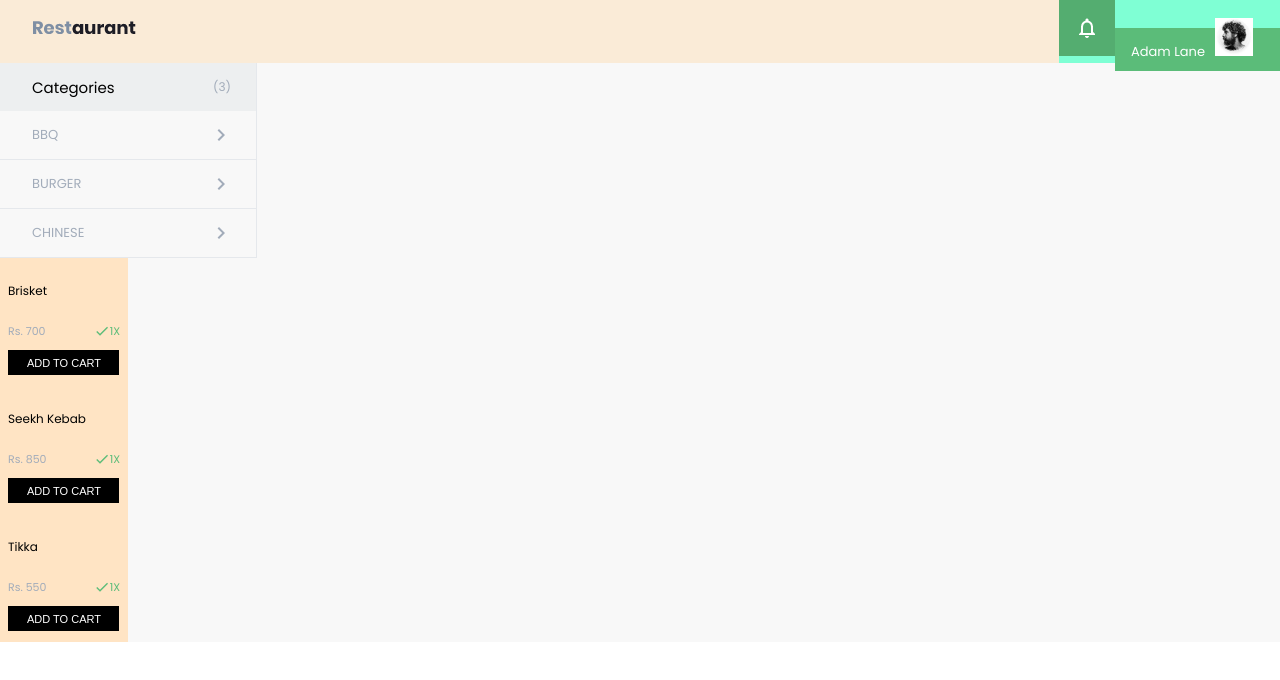
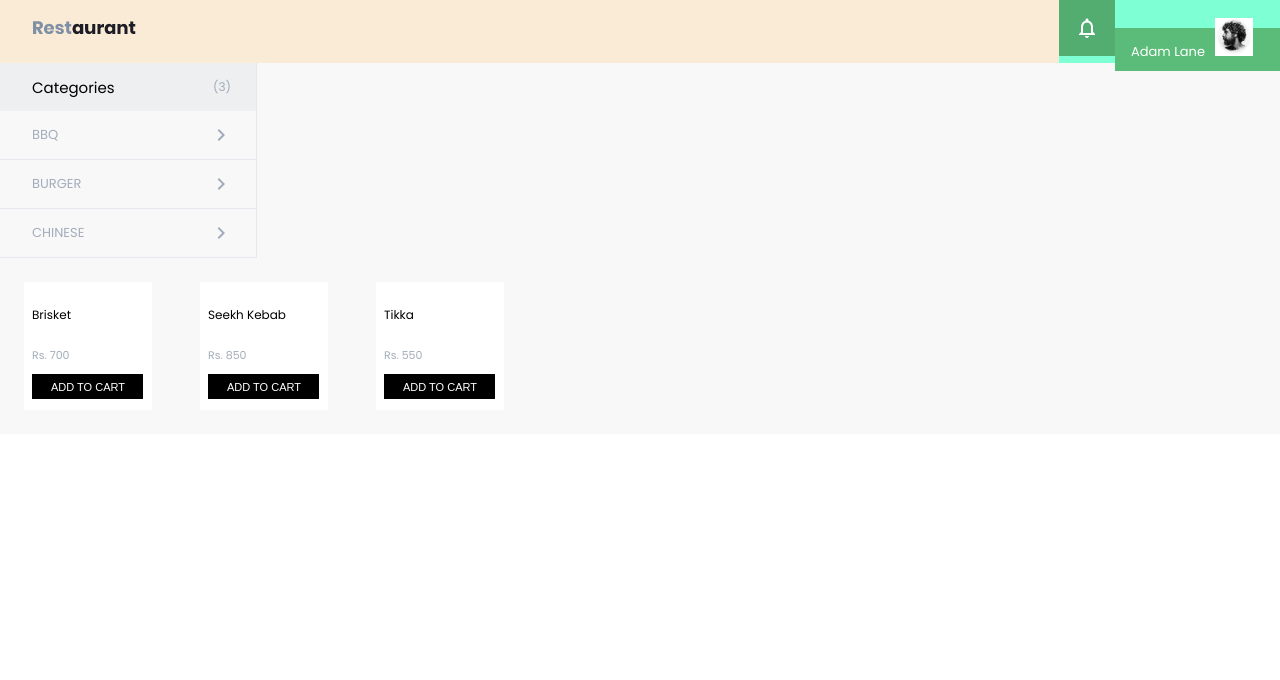
Before and after one commit to amnajah99/Restaurant, a React (Create React App) app: page / in a window 1280 px wide. Shown: the top 680 px of the page. Built offline with nearby package versions, Linux system fonts and the light colour scheme.

Commit message:
add flexbox to menu cards

```diff
--- a/src/Components/Menu.css
+++ b/src/Components/Menu.css
@@ -1,4 +1,5 @@
 .menu {
-    width: 35%;
-
+    /* width: 35%; */
+    display: flex;
+    flex-wrap: wrap;
 }
--- a/src/Components/Menu.js
+++ b/src/Components/Menu.js
@@ -1,5 +1,6 @@
 import { useState } from "react";
 import MenuCard from "./MenuCard";
+import './Menu.css';
 
 const Menu = ({items}) => {
     console.log(items[0]);
@@ -9,7 +10,7 @@ const Menu = ({items}) => {
         );
     })
     return (
-        <div className="Menu">
+        <div className="menu">
             {menuCard}
         </div>
     );
--- a/src/Components/MenuCard.css
+++ b/src/Components/MenuCard.css
@@ -1,8 +1,9 @@
 .menu-card {
-    background-color: bisque;
+    background-color: #ffffff;
     height: 112px;
     width: 112px;
     padding: 8px;
+    margin: 24px;
 }
 .menu-card-title {
     font-size: 12px;
@@ -20,7 +21,8 @@
 }
 .menu-card-amount {
     color: #5bbc79;
-    display: flex;
+    display: none;
+    /* display: flex; */
     align-items: flex-start;
 }
 .add-to-cart-btn {
--- a/src/Components/MenuCard.js
+++ b/src/Components/MenuCard.js
@@ -5,11 +5,13 @@ const MenuCard = ({ name, price }) => {
     return (
         <div className="menu-card">
             <div className='menu-card-title'>{name}</div>
-            <div className='menu-card-details'>
-                <div className='menu-card-price'>Rs. {price}</div>
-                <div className='menu-card-amount'><img src={tick} /> 1X</div>
+            <div className='menu-card-stuff'>
+                <div className='menu-card-details'>
+                    <div className='menu-card-price'>Rs. {price}</div>
+                    <div className='menu-card-amount'><img src={tick} /> 1X</div>
+                </div>
+                <button className='add-to-cart-btn'>ADD TO CART</button>
             </div>
-            <button className='add-to-cart-btn'>ADD TO CART</button>
         </div>
     );
 }
```
